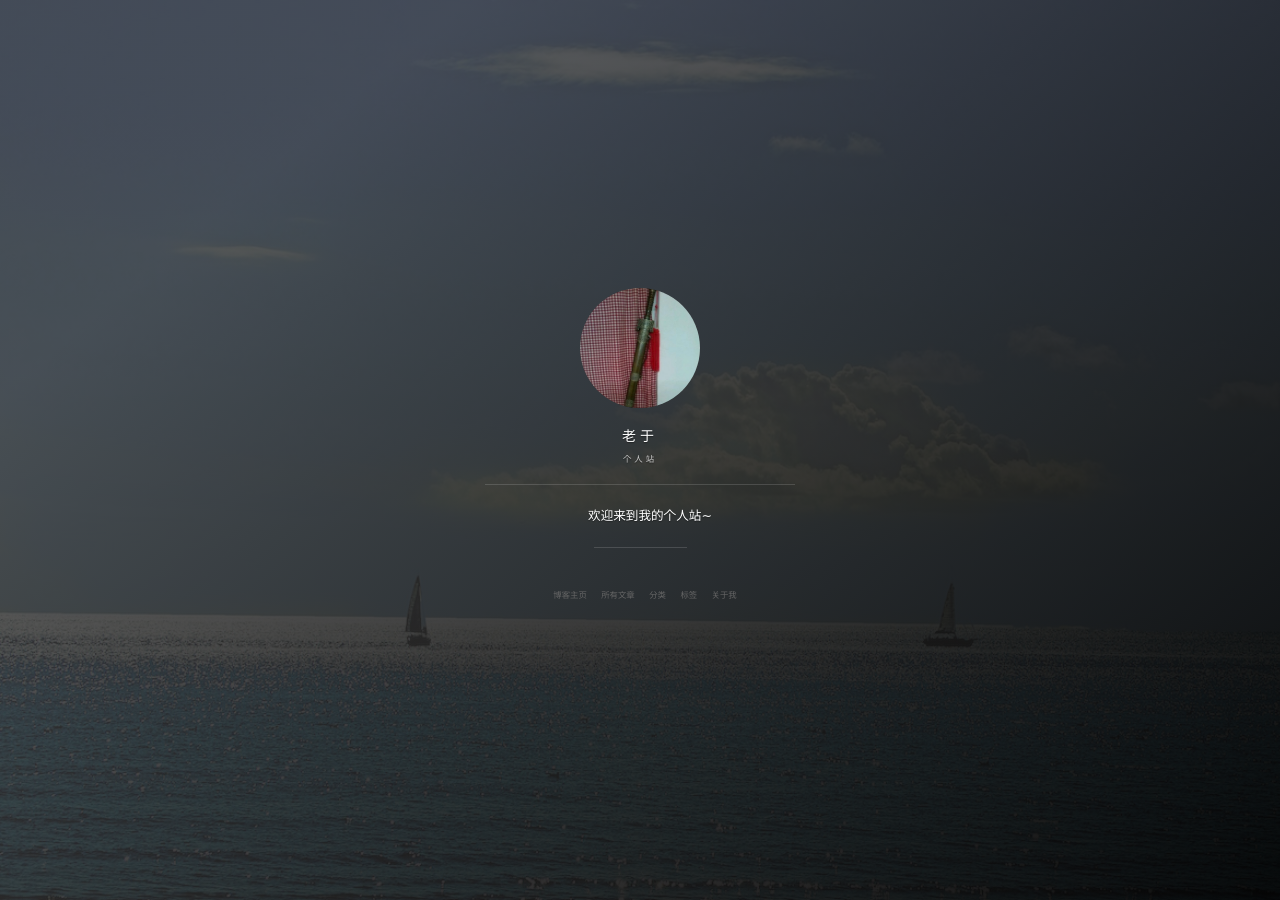
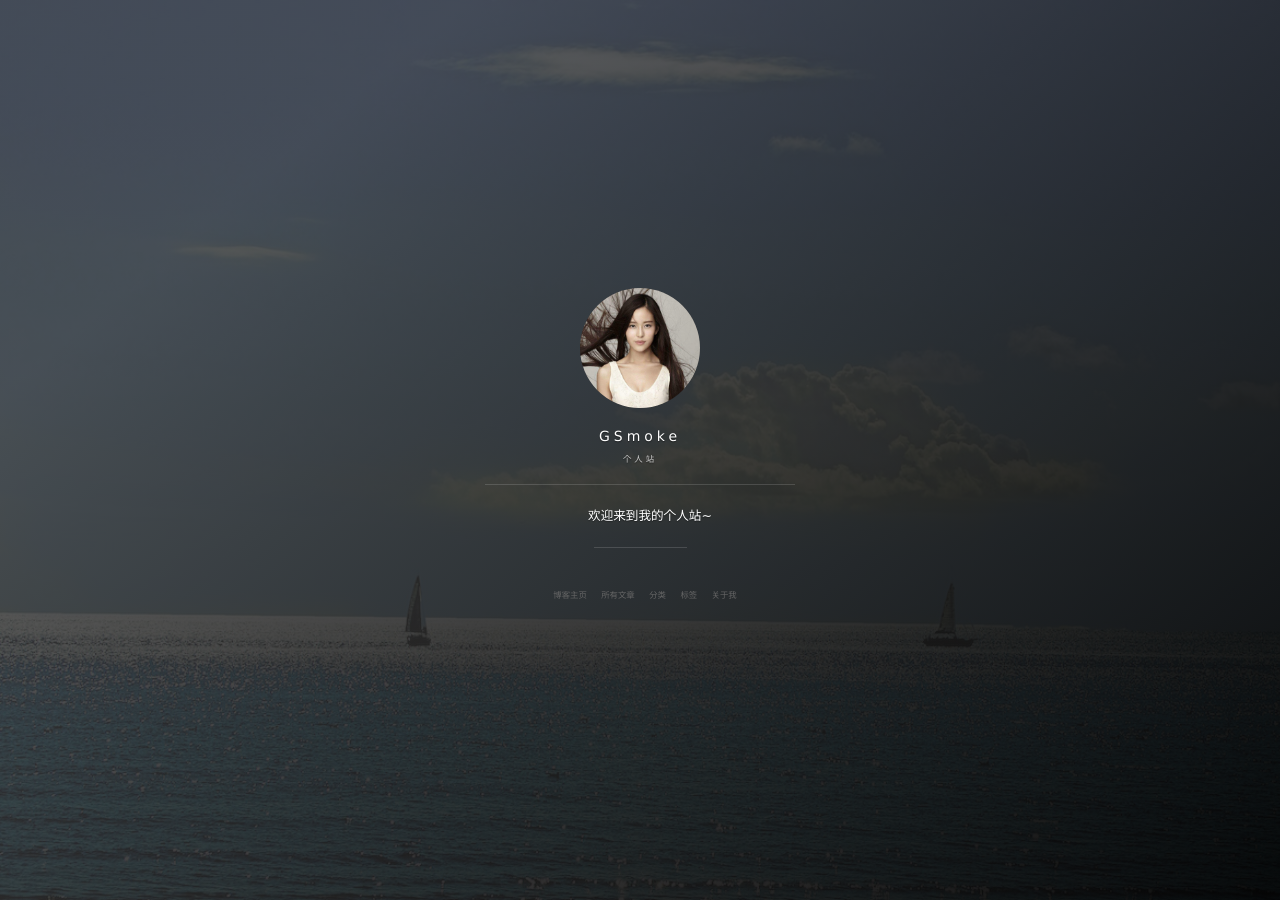
Before and after one commit to GSmoke/GSmoke.github.io, a Jekyll site: the page built from index.html, in a window 1280 px wide. Built offline with Jekyll 4.4.1, drawn with Linux system fonts in a browser that asks for light colours; nearby versions of some CDN libraries; the list of posts is cut into pages by our own code; comment, search, counter and statistics services are not loaded; grey boxes are pictures that could not be loaded.

Commit message:
info change

```diff
--- a/_config.yml
+++ b/_config.yml
@@ -2,28 +2,28 @@
 # ---------------- #
 #   Main Configs   #
 # ---------------- #
-url: http://yujianbin.github.io
+url: https://gsmoke.github.io/
 date_format: "ordinal"
-title: 老于
+title: GSmoke
 subtitle: 个人站
 description: 欢迎来到我的个人站~
-keywords: 老于, yujianbin, iOS, Android
+keywords: GSmoke, geshuyue, iOS, Python
 encoding: "utf-8"
 side_bar_repo_limit: 5
 
 # 头像里面的标题
 avatarTitle: Bruce Yu
 # 头像里面的描述
-avatarDesc: iOS / Android
+avatarDesc: iOS / Python
 
 # ---------------- #
 #      Author      #
 # ---------------- #
-author: yujianbin
+author: GSmoke
 organization: zkh360.com
 organization_url: http://www.zkh360.com
 github_username: yujianbin
-location: Beijing, China
+location: Hangzhou, China
 email: yjbayt@gmail.com
 
 
```
Also changed, not shown: images/avatar.jpg.
